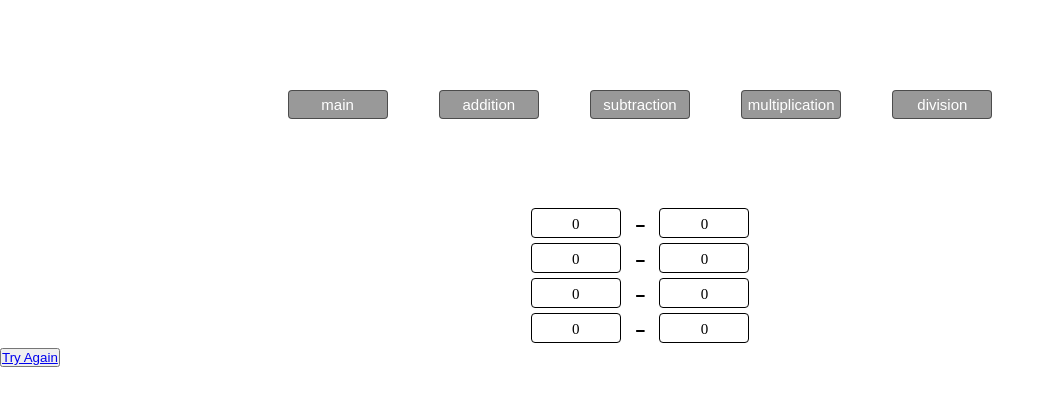
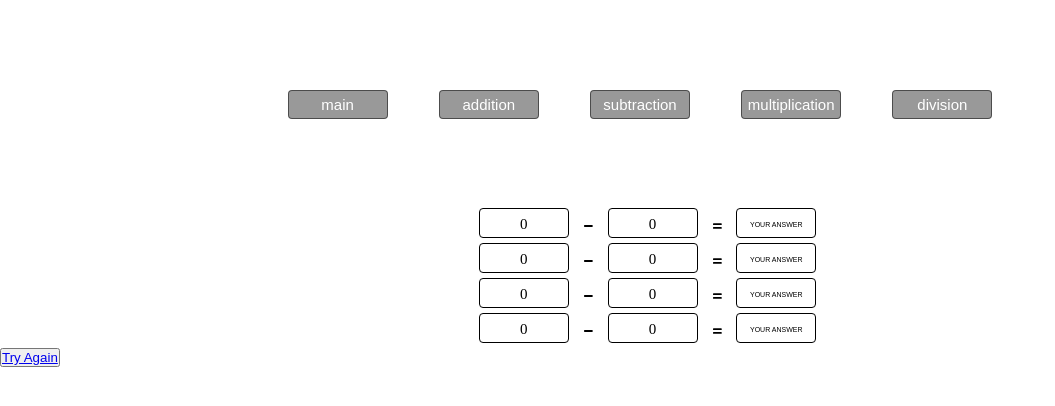
Before and after one commit to drzymek/basicMathApp, a React (Create React App) app: page /subtraction in a window 1280 px wide. Shown: the top 406 px of the page, without its empty margins (0-1055 px from the left). Built offline with nearby package versions, Linux system fonts and the light colour scheme.

Commit message:
update SubtractionTask.js component, add FontAwesomeIcon and input

```diff
--- a/src/components/SubtractionTask.js
+++ b/src/components/SubtractionTask.js
@@ -9,6 +9,8 @@ const SubtractionTask = () => {
             <div className="divNumber" onClick={() => setNumber1(Math.floor(Math.random() * 100))}>{number1}</div>
             <FontAwesomeIcon icon="minus" />
             <div className="divNumber" onClick={() => setNumber2(Math.floor(Math.random() * 100))}>{number2}</div>
+            <FontAwesomeIcon icon="equals" />
+            <input type="text" maxLength="10" placeholder="Your answer" onFocus="this.placeholder = ''" />
         </div>
     );
 }
```
